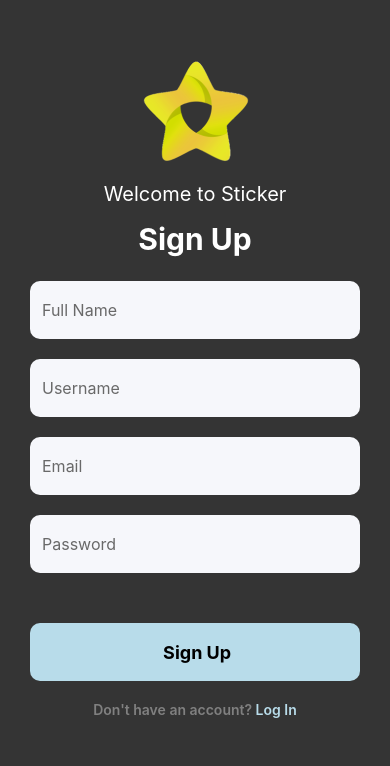
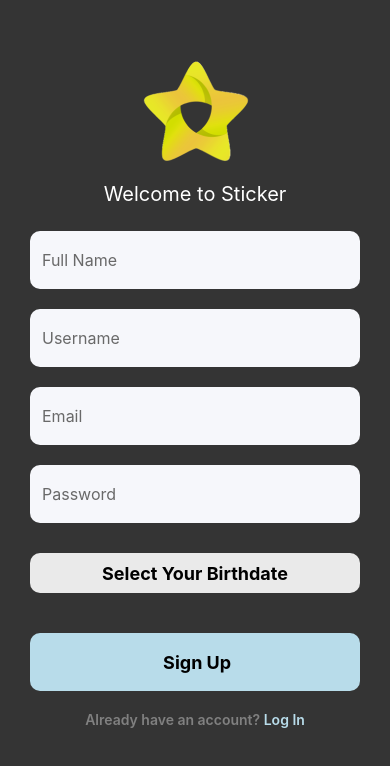
Before and after one commit to WilsonLimSet/Sticker, a React Native app: screen /SignUp in a window 390 px wide. Shown: the top 766 px of the page. Built offline with nearby package versions, Linux system fonts and the light colour scheme; no server answers.

Commit message:
birthdate picker

```diff
--- a/app.config.ts
+++ b/app.config.ts
@@ -1,13 +1,14 @@
 import "dotenv/config";
 
 export default {
+
 	expo: {
 		name: "Sticker",
 		slug: "Sticker",
 		version: "1.0.0",
 		orientation: "portrait",
 		icon: "./assets/icon.png",
-		userInterfaceStyle: "light",
+		userInterfaceStyle: "automatic",
 		splash: {
 			image: "./assets/splash.png",
 			resizeMode: "contain",
--- a/package.json
+++ b/package.json
@@ -12,6 +12,7 @@
     "@expo/ngrok": "^2.5.0",
     "@expo/webpack-config": "^18.0.1",
     "@firebase/auth-types": "^0.12.0",
+    "@react-native-community/datetimepicker": "^6.7.3",
     "@react-navigation/bottom-tabs": "^6.5.7",
     "@react-navigation/drawer": "^6.6.2",
     "@react-navigation/native": "^6.1.6",
@@ -19,7 +20,7 @@
     "@reduxjs/toolkit": "^1.9.3",
     "date-fns": "^2.29.3",
     "dotenv": "^16.0.3",
-    "expo": "~48.0.10",
+    "expo": "~48.0.6",
     "expo-clipboard": "~4.1.2",
     "expo-constants": "~14.2.1",
     "expo-image-manipulator": "~11.1.1",
@@ -35,6 +36,7 @@
     "react-native-dropdown-picker": "^5.4.6",
     "react-native-fontawesome": "^7.0.0",
     "react-native-get-random-values": "^1.8.0",
+    "react-native-modal-datetime-picker": "^15.0.0",
     "react-native-safe-area-context": "4.5.0",
     "react-native-screens": "~3.20.0",
     "react-native-vector-icons": "^9.2.0",
--- a/src/screens/login/SignUp.tsx
+++ b/src/screens/login/SignUp.tsx
@@ -1,4 +1,5 @@
-import React from "react";
+import React, { useState } from "react";
+import { Appearance } from 'react-native';
 import {
     StyleSheet,
     Text,
@@ -17,6 +18,7 @@ import { colors } from "../../styles/colors";
 import { AuthInput } from "../../ui/AuthInput";
 import { AuthParamList } from "../../navigation/AuthParamList";
 import { StackNavigationProp } from "@react-navigation/stack";
+import DateTimePickerModal from "react-native-modal-datetime-picker";
 
 const EMAIL_REGEX = /^\w+([\.-]?\w+)*@\w+([\.-]?\w+)*(\.\w{2,3})+$/;
 
@@ -31,7 +33,11 @@ export const SignUp: React.FC<SignUpProps> = ({ navigation }) => {
         formState: { errors },
     } = useForm();
 
-    console.log(errors);
+    const [date, setDate] = useState(new Date());
+    const [isOldEnough, setIsOldEnough] = useState(true);
+    const [isDatePickerVisible, setDatePickerVisibility] = useState(false);
+    const [selectedDate, setSelectedDate] = useState(null);
+
 
     const onHandleSignup = async (data) => {
         const { user } = await createUserWithEmailAndPassword(
@@ -46,12 +52,72 @@ export const SignUp: React.FC<SignUpProps> = ({ navigation }) => {
         });
         await setDoc(doc(database, "users", user.uid), {
             username: data.username,
+            birthday: data.birthday // Add the age to the Firestore document
         });
         await user.reload();
         console.log("Document Added");
 
         console.log(data);
     };
+
+    const showDatePicker = () => {
+        setDatePickerVisibility(true);
+    };
+
+    const hideDatePicker = () => {
+        setDatePickerVisibility(false);
+    };
+
+    const handleConfirm = (selectedDate) => {
+        hideDatePicker();
+        setDate(selectedDate);
+
+        const age = checkAge(selectedDate); // Calculate the user's age
+        if (age >= 13) {
+            setIsOldEnough(true);
+        } else {
+            setIsOldEnough(false);
+        }
+        setSelectedDate(selectedDate); // update the selected date
+    };
+
+    const checkAge = (birthdate: Date) => {
+        if (!birthdate) {
+            return 0;
+        }
+        const today = new Date();
+        const age = today.getFullYear() - birthdate.getFullYear();
+        const birthMonth = birthdate.getMonth();
+        const currentMonth = today.getMonth();
+        if (currentMonth < birthMonth) {
+            age--;
+        } else if (currentMonth === birthMonth) {
+            const birthDay = birthdate.getDate();
+            const currentDay = today.getDate();
+            if (currentDay < birthDay) {
+                age--;
+            }
+        }
+        return age;
+    };
+
+    const colorScheme = Appearance.getColorScheme();
+
+    const onSubmit = (data) => {
+        const birthday = date; // Save the selected date as the user's birthday
+        const age = checkAge(date); // Calculate the user's age
+        if (age >= 13) {
+            // Add the age to the data object
+            const newData = {
+                ...data,
+                birthday: birthday,
+            };
+            onHandleSignup(newData); // Pass the newData object to onHandleSignup
+  } else {
+            Alert.alert("Sorry", "You are not old enough to create an account");
+            }
+            };
+
 
     return (
                 <View style={styles.container}>
@@ -72,7 +138,7 @@ export const SignUp: React.FC<SignUpProps> = ({ navigation }) => {
                     </Text>
                 </View>
                 <SafeAreaView style={styles.form}>
-                <Text style={styles.title}>Sign Up</Text>
+                    {/* <Text style={styles.title}>Sign Up</Text> */}
 
                     <AuthInput
                         name="fullname"
@@ -139,10 +205,39 @@ export const SignUp: React.FC<SignUpProps> = ({ navigation }) => {
                             },
                         }}
                     />
+                     <TouchableOpacity
+                        style={styles.datePickerButton}
+                        onPress={() =>  setDatePickerVisibility(true)}
+                    >
+                        <Text style={styles.datePickerButtonText}>Select Your Birthdate</Text>
+
+                    </TouchableOpacity>
+                                        {selectedDate && (
+                        <Text style={styles.selectedDateText}>
+                            Selected date: {selectedDate.toLocaleDateString()}
+                        </Text>
+                    )}
+                    {isDatePickerVisible && (
+                        <View style={{ backgroundColor: 'white' }}>
+                        <DateTimePickerModal
+                          isVisible={isDatePickerVisible}
+                          mode="date"
+                          onConfirm={handleConfirm}
+                          onCancel={hideDatePicker}
+                        />
+                      </View>
+
+
+                    )}
+                    {isOldEnough ? (
+                                <></>
+                            ) : (
+                                <Text style={styles.errorMessage}>Sorry, you must be at least 13 years old to create an account.</Text>
+                            )}
 
                     <TouchableOpacity
                         style={styles.button}
-                    onPress={handleSubmit(onHandleSignup)}
+                        onPress={handleSubmit(onSubmit)}
                     >
                         <Text
                             style={{
@@ -170,7 +265,7 @@ export const SignUp: React.FC<SignUpProps> = ({ navigation }) => {
                                 fontSize: 14,
                             }}
                         >
-                        Don't have an account?{" "}
+                            Already have an account?{" "}
                         </Text>
                         <TouchableOpacity
                             onPress={() => navigation.navigate("Login")}
@@ -186,11 +281,19 @@ export const SignUp: React.FC<SignUpProps> = ({ navigation }) => {
                             </Text>
                         </TouchableOpacity>
                     </View>
+
+
+
+
+
+
+
+                            <StatusBar barStyle="light-content" />
                 </SafeAreaView>
-            <StatusBar barStyle="light-content" />
                 </View>
             );
         };
+
 
 const styles = StyleSheet.create({
     container: {
@@ -218,4 +321,29 @@ const styles = StyleSheet.create({
         alignItems: "center",
         marginTop: 40,
     },
+    datePickerButton: {
+        backgroundColor: colors.lightGray,
+        height: 40,
+        borderRadius: 10,
+        justifyContent: "center",
+        alignItems: "center",
+        marginTop: 20,
+    },
+    selectedDateText: {
+        fontSize: 16,
+        marginVertical: 10,
+        color: "white",
+        justifyContent: "center",
+        alignItems: "center",
+    },
+
+    datePickerButtonText: {
+        fontSize: 18,
+        color: "black",
+        fontWeight: "bold",
+    },
+    errorMessage: {
+        color: "red",
+        marginTop: 10,
+    },
 });
```
Also changed, not shown: 1 other file (tests, documents, lock files or other folders). Lines whose indentation alone changed are shown as unchanged.
